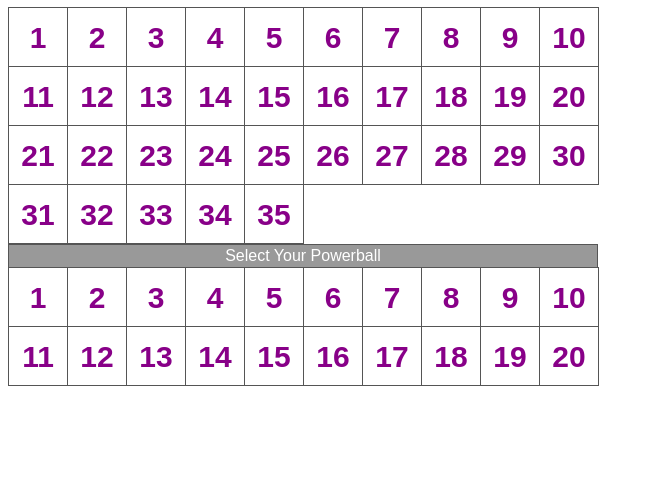
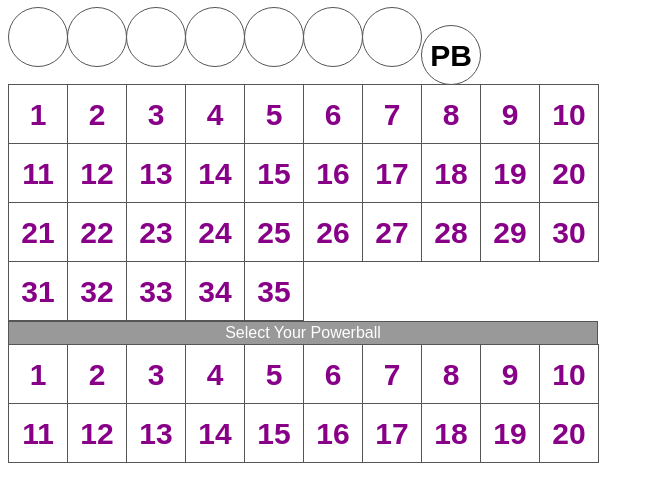
Before and after one commit to twomarktwo/tabcorp-demo, a React (Create React App) app: page / in a window 1280 px wide. Shown: the top 502 px of the page, without its empty margins (0-654 px from the left). Built offline with nearby package versions, Linux system fonts and the light colour scheme.

Commit message:
Added "PickedBall" component to identify the loto balls that have been selected
UI will need to be cleaned up.
Issue where balls with text are verticaly offset differently to balls without text

```diff
--- a/src/components/App/App.tsx
+++ b/src/components/App/App.tsx
@@ -1,10 +1,21 @@
 import React from 'react';
 import './App.css';
 import {LottoPickGrid} from '../LottoPickGrid/LottoPickGrid';
+import {PickedBall} from '../PickedBall/PickedBall';
 
 const App: React.FC = () => {
   return (
     <div className="app">
+      <div className="picked-row">
+        <PickedBall pickedNumber={null} emptyValue=" " />
+        <PickedBall pickedNumber={null} emptyValue=" " />
+        <PickedBall pickedNumber={null} emptyValue=" " />
+        <PickedBall pickedNumber={null} emptyValue=" " />
+        <PickedBall pickedNumber={null} emptyValue=" " />
+        <PickedBall pickedNumber={null} emptyValue=" " />
+        <PickedBall pickedNumber={null} emptyValue=" " />
+        <PickedBall pickedNumber={null} emptyValue="PB" />
+      </div>
       <LottoPickGrid startNumber={1} endNumber={35} cellsPerRow={10} />
       <div className="select-powerball-seperator">Select Your Powerball</div>
       <LottoPickGrid startNumber={1} endNumber={20} cellsPerRow={10} />
--- /dev/null
+++ b/src/components/PickedBall/PickedBall.css
@@ -0,0 +1,22 @@
+.picked-ball {
+    background: #fff;
+    color: #000;
+    border: 1px solid #555;
+    border-radius: 50%;
+    font-size: 30px;
+    font-weight: bold;
+    line-height: 60px;
+    height: 60px;
+    margin-right: -1px;
+    margin-top: -1px;
+    padding: 0;
+    text-align: center;
+    width: 60px;
+    cursor: pointer;
+    display: table-cell;
+    position: relative;
+  }
+
+  .picked-ball.has-value {
+    background-color: blue;
+  }
--- /dev/null
+++ b/src/components/PickedBall/PickedBall.tsx
@@ -0,0 +1,19 @@
+import React from 'react';
+import './PickedBall.css';
+
+interface PickedBallProps {
+  pickedNumber: number | null;
+  emptyValue: string;
+}
+
+export const PickedBall: React.FC<PickedBallProps> = (props : PickedBallProps) => {
+  let hasValue = props.pickedNumber !== null;
+  var classes = ["picked-ball"];
+  if(hasValue) { classes.push("has-value");}
+
+  return (
+    <button className={classes.join(" ")}>
+      {hasValue ? props.pickedNumber : props.emptyValue}
+    </button>
+  );
+}
```
Also changed, not shown: 1 other file (tests, documents, lock files or other folders).
